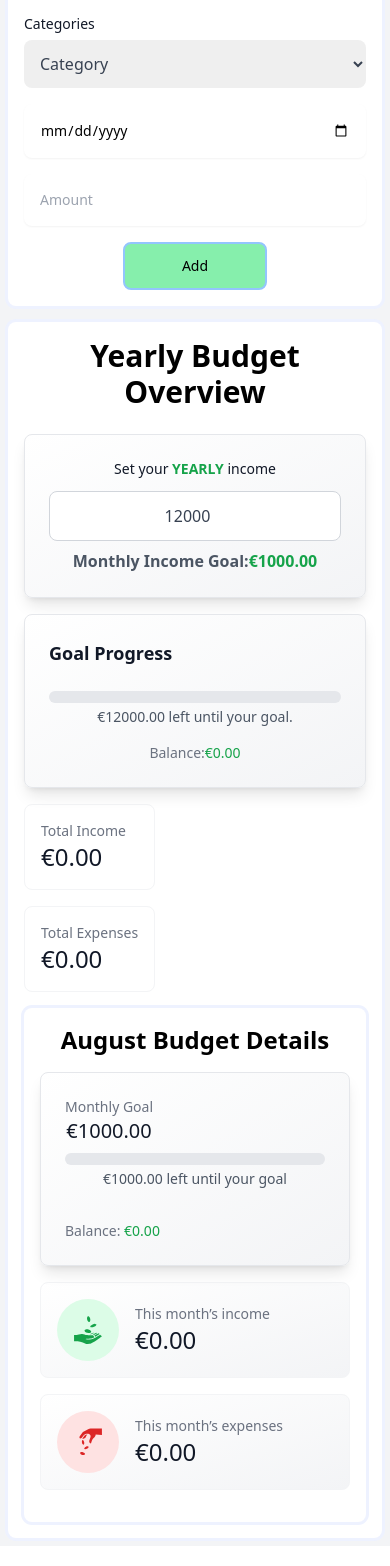
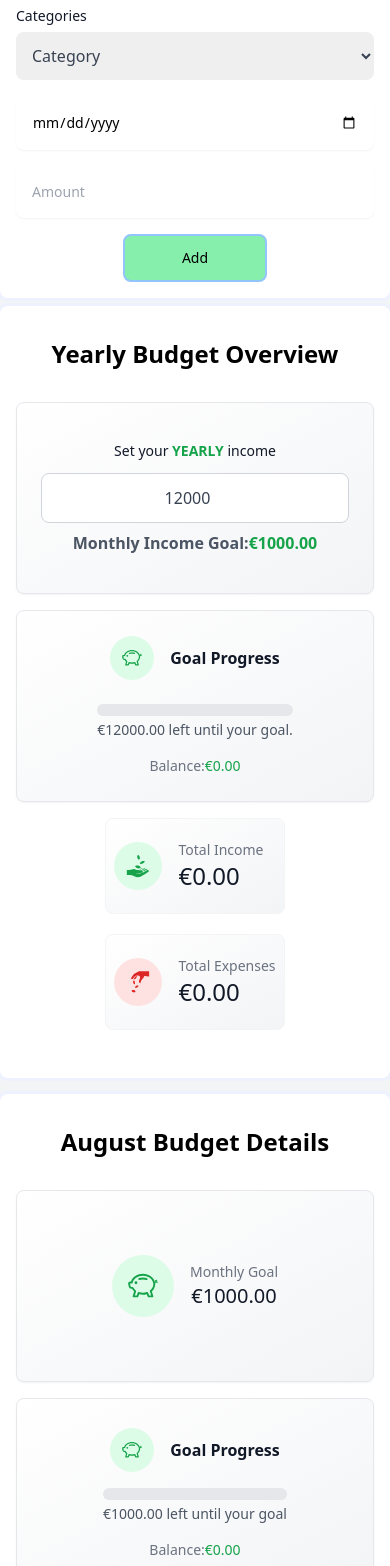
Before and after one commit to v-lahutik/CashFlow-Control, a React (Vite) app in the folder Front_End/: page / in a window 390 px wide. Shown: the part 434-2000 px from the top of the page. Built offline with nearby package versions, Linux system fonts and the light colour scheme.

Commit message:
footer added, mini table version for home page

```diff
--- a/Front_End/src/App.jsx
+++ b/Front_End/src/App.jsx
@@ -1,5 +1,6 @@
 import "./index.css";
-import { BudgetContext, BudgetProvider } from "./context/Context.jsx";
+import React from "react";
+import { BudgetProvider } from "./context/Context.jsx";
 import { BrowserRouter as Router, Routes, Route } from "react-router-dom";
 import Register from "./components/Register.jsx";
 import Login from "./components/Login.jsx";
@@ -7,22 +8,25 @@ import Header from "./components/Header.jsx";
 import Home from "./components/Home.jsx";
 import BudgetChart from "./components/BudgetChart";
 import Table from "./components/Table";
-
-
+import Footer from "./components/Footer";
 
 function App() {
-
   return (
     <BudgetProvider>
       <Router>
+        <div className="flex flex-col min-h-screen">
           <Header />
+          <main className="flex-grow">
             <Routes>
               <Route index element={<Home />} />
               <Route path="/register" element={<Register />} />
               <Route path="/login" element={<Login />} />
               <Route path="/overview" element={<BudgetChart />} />
-          <Route path="/table" element={<Table />} />
+              <Route path="/table" element={<Table display="full" />} />
             </Routes>
+          </main>
+          <Footer />
+        </div>
       </Router>
     </BudgetProvider>
   );
--- a/Front_End/src/components/BudgetDisplay.jsx
+++ b/Front_End/src/components/BudgetDisplay.jsx
@@ -1,7 +1,7 @@
 import { useContext } from "react";
 import { BudgetContext } from "../context/Context.jsx";
 import CurrentMonth from "./CurrentMonth.jsx";
-import { GiReceiveMoney, GiPayMoney, GiCash } from "react-icons/gi";
+import { GiReceiveMoney, GiPayMoney } from "react-icons/gi";
 import { BsPiggyBank } from "react-icons/bs";
 
 function BudgetDisplay() {
@@ -30,19 +30,20 @@ function BudgetDisplay() {
   const remainingOrExceeded = state.budgetGoal - difference;
 
   return (
-    <div className="bg-white p-4 rounded-lg ring ring-indigo-50 sm:p-6 lg:p-8 w-full max-w-screen-xl mx-auto">
-      <h1 className="text-center text-3xl font-bold mb-6">
+    <div className= "flex flex-col w-full pb-4">
+    <div className=" bg-white p-4 rounded-lg ring ring-indigo-50 sm:p-6 lg:p-8 w-full max-w-screen-xl mx-auto">
+       <h2 className="text-center text-2xl font-bold mb-4 py-4">
         Yearly Budget Overview
-      </h1>
+      </h2>
 
-      <div className="flex flex-col md:flex-row justify-between items-start">
+      <div className="flex flex-col md:flex-row justify-between items-center gap-4 pb-4">
         {/* Set Your Yearly Income */}
-        <article className="flex flex-col rounded-lg border border-gray-200 bg-gradient-to-br from-white to-gray-100 p-6 sm:p-8 shadow-lg transition-transform transform hover:scale-105 w-full md:w-64 mb-4 md:mb-0">
+        <article className="flex flex-col justify-center items-center rounded-lg border border-gray-200 bg-gradient-to-br from-white to-gray-100 p-6 sm:p-8 shadow-sm w-full md:w-64 h-48">
           <label
             htmlFor="budgetGoal"
             className="block text-sm font-medium text-gray-900 mb-2 text-center"
           >
-            Set your <span className="font-bold text-green-600 ">YEARLY </span>
+            Set your <span className="font-bold text-green-600">YEARLY </span>
             income
           </label>
           <input
@@ -59,19 +60,19 @@ function BudgetDisplay() {
           </p>
         </article>
 
-        {/* Combined Progress Bar and Balance */}
-        <article className="flex flex-col rounded-lg border border-gray-200 bg-gradient-to-br from-white to-gray-100 p-6 sm:p-8 shadow-lg transition-transform transform hover:scale-105 w-full md:w-80 mb-4 md:mb-0">
+        {/* Progress Bar and Balance */}
+        <article className="flex flex-col justify-center items-center rounded-lg border border-gray-200 bg-gradient-to-br from-white to-gray-100 p-6 sm:p-8 shadow-sm w-full md:w-64 h-48">
           <div className="flex items-center gap-4">
-            <span className="hidden rounded-full bg-green-100 p-4 text-green-600 sm:block icon">
-              <BsPiggyBank size={30} />
+            <span className="rounded-full bg-green-100 p-3 text-green-600">
+              <BsPiggyBank size={20} />
             </span>
-            <h3 className="text-lg font-semibold text-gray-900 text-center">
+            <h3 className="text-md font-semibold text-gray-900 text-center">
               Goal Progress
             </h3>
           </div>
 
           <div className="mt-4 text-center">
-            <div className="relative mt-2 w-full max-w-xs mx-auto bg-gray-200 rounded-full h-3">
+            <div className="relative mt-2 w-full bg-gray-200 rounded-full h-3">
               <div
                 className="absolute top-0 left-0 h-full bg-green-600 rounded-full"
                 style={{
@@ -105,12 +106,12 @@ function BudgetDisplay() {
         </article>
 
         {/* Total Income and Total Expenses */}
-        <div className="flex flex-col items-center md:items-start">
+        <div className="flex flex-col items-center md:items-start gap-1">
           {/* Total Income */}
-          <article className="flex items-center justify-between rounded-lg border border-gray-100 bg-white p-4 sm:p-6 lg:p-8 w-full sm:w-80 max-w-xs lg:max-w-sm mb-4">
+          <article className="flex items-center justify-between rounded-lg border border-gray-100 bg-gradient-to-br from-white to-gray-100 p-2 sm:p-4 lg:p-6 w-full sm:w-64 max-w-xs mb-4 md:mb-0 h-24">
             <div className="flex items-center gap-4">
-              <span className="hidden rounded-full bg-green-100 p-4 text-green-600 sm:block icon">
-                <GiReceiveMoney size={30} />
+            <span className="rounded-full bg-green-100 p-3 text-green-600">
+                <GiReceiveMoney size={24} />
               </span>
               <div>
                 <p className="text-sm text-gray-500">Total Income</p>
@@ -122,10 +123,10 @@ function BudgetDisplay() {
           </article>
 
           {/* Total Expenses */}
-          <article className="flex items-center justify-between rounded-lg border border-gray-100 bg-white p-4 sm:p-6 lg:p-8 w-full sm:w-80 max-w-xs lg:max-w-sm">
+          <article className="flex items-center justify-between rounded-lg border border-gray-100 bg-gradient-to-br from-white to-gray-100 p-2 sm:p-4 lg:p-6 w-full sm:w-64 max-w-xs mb-4 md:mb-0 h-24">
             <div className="flex items-center gap-4">
-              <span className="hidden rounded-full bg-red-100 p-4 text-red-600 sm:block icon">
-                <GiPayMoney size={30} />
+            <span className="rounded-full bg-red-100 p-3 text-red-600">
+                <GiPayMoney size={24} />
               </span>
               <div>
                 <p className="text-sm text-gray-500">Total Expenses</p>
@@ -138,7 +139,9 @@ function BudgetDisplay() {
         </div>
       </div>
 
-      <CurrentMonth />
+
+    </div>
+    <CurrentMonth />
     </div>
   );
 }
--- a/Front_End/src/components/CurrentMonth.jsx
+++ b/Front_End/src/components/CurrentMonth.jsx
@@ -1,11 +1,6 @@
 import React, { useContext } from "react";
 import { BudgetContext } from "../context/Context.jsx";
-import {
-  GiMoneyStack,
-  GiReceiveMoney,
-  GiPayMoney,
-  GiCash,
-} from "react-icons/gi";
+import { GiReceiveMoney, GiPayMoney } from "react-icons/gi";
 import { BsPiggyBank } from "react-icons/bs";
 
 function CurrentMonth() {
@@ -26,43 +21,43 @@ function CurrentMonth() {
   const currentMonthBalance =
     currentMonth.actualIncome - Math.abs(currentMonth.actualExpenses);
 
-  const remainingOrExceededForMonth = currentMonthBalance - currentMonth.goal;
-
-  const currentMonthGoalMessage =
-    remainingOrExceededForMonth >= 0
-      ? `You are €${remainingOrExceededForMonth.toFixed(
-          2
-        )} over your goal for ${currentMonthName}.`
-      : `You are €${Math.abs(remainingOrExceededForMonth).toFixed(
-          2
-        )} under your goal for ${currentMonthName}.`;
-
   const progressPercentage = Math.min(
     ((currentMonth.actualIncome / currentMonth.goal) * 100).toFixed(2),
     100
   );
-
   return (
     <div className="bg-white p-4 rounded-lg ring ring-indigo-50 sm:p-6 lg:p-8 w-full max-w-screen-xl mx-auto mt-4">
-      <h2 className="text-center text-2xl font-bold mb-4">
+      <h2 className="text-center text-2xl font-bold mb-4 py-4">
         {currentMonthName} Budget Details
       </h2>
-      <div className="flex flex-col md:flex-row justify-between items-start">
-        {/* Combined Balance and Monthly Goal Card */}
-        <article className="flex flex-col rounded-lg text-center border border-gray-200 bg-gradient-to-br from-white to-gray-100 p-6 sm:p-8 shadow-lg transition-transform transform hover:scale-105 w-full md:w-80 mb-4 md:mb-0">
-          <div className="flex items-center  gap-4">
-          <span className="hidden rounded-full bg-green-100 p-4 text-green-600 sm:block icon ">
+      <div className="flex flex-col md:flex-row justify-between items-center gap-4 pb-4">
+        {/* Monthly Goal Card */}
+        <article className="flex flex-col justify-center items-center rounded-lg text-center border border-gray-200 bg-gradient-to-br from-white to-gray-100 p-6 sm:p-8 shadow-sm w-full md:w-64 h-48">
+          <div className="flex items-center gap-4">
+            <span className="rounded-full bg-green-100 p-4 text-green-600">
               <BsPiggyBank size={30} />
             </span>
             <div>
-              <p className="text-sm text-gray-500 ">Monthly Goal</p>
+              <p className="text-sm text-gray-500">Monthly Goal</p>
               <p className="text-xl font-medium text-gray-900">
                 €{currentMonth.goal.toFixed(2)}
               </p>
             </div>
           </div>
+        </article>
 
-          {/* Progress Bar */}
+        {/* Goal Progress Card */}
+        <article className="flex flex-col justify-center items-center rounded-lg border border-gray-200 bg-gradient-to-br from-white to-gray-100 p-4 sm:p-8 shadow-sm w-full md:w-64 h-48">
+          <div className="flex items-center gap-4">
+            <span className="rounded-full bg-green-100 p-3 text-green-600">
+              <BsPiggyBank size={20} />
+            </span>
+            <h3 className="text-md font-semibold text-gray-900 text-center">
+              Goal Progress
+            </h3>
+          </div>
+
+          <div className="mt-2 text-center">
             <div className="relative mt-2 w-full bg-gray-200 rounded-full h-3">
               <div
                 className="absolute top-0 left-0 h-full bg-green-600 rounded-full"
@@ -70,7 +65,7 @@ function CurrentMonth() {
               />
             </div>
 
-          <p className="text-sm text-gray-600 mt-1 text-center">
+            <p className="text-sm text-gray-600 mt-1">
               {currentMonth.actualIncome >= currentMonth.goal
                 ? `€${(currentMonth.actualIncome - currentMonth.goal).toFixed(
                     2
@@ -80,48 +75,45 @@ function CurrentMonth() {
                   )} left until your goal`}
             </p>
 
-          {/* Balance Display */}
-          <div className="flex items-center gap-4 mt-4 ">
-            <div >
-            <p className="text-sm text-gray-500 mt-4">Balance: <span
+            <p className="text-sm text-gray-500 mt-4">
+              Balance:
+              <span
                 className={`font-medium ${
                   currentMonthBalance >= 0 ? "text-green-600" : "text-red-600"
                 }`}
               >
                 €{currentMonthBalance.toFixed(2)}
-              </span></p>
-
-
-            </div>
+              </span>
+            </p>
           </div>
         </article>
 
         {/* Income and Expenses Cards */}
-        <div className="flex flex-col md:flex-row md:ml-4 w-full justify-around">
+        <div className="flex flex-col items-center md:items-start gap-1">
           {/* Income Card */}
-          <article className="flex items-center justify-between rounded-lg border border-gray-100 bg-gradient-to-br from-white to-gray-100 p-4 sm:p-6 lg:p-8 w-full sm:w-80 max-w-xs lg:max-w-sm mb-4 md:mb-0">
+          <article className="flex items-center justify-between rounded-lg border border-gray-100 bg-gradient-to-br from-white to-gray-100 p-2 sm:p-4 lg:p-6 w-full sm:w-64 max-w-xs mb-4 md:mb-0 h-24">
             <div className="flex items-center gap-4">
-              <span className="rounded-full bg-green-100 p-4 text-green-600">
-                <GiReceiveMoney size={30} />
+              <span className="rounded-full bg-green-100 p-3 text-green-600">
+                <GiReceiveMoney size={24} />
               </span>
               <div>
-                <p className="text-sm text-gray-500">This month’s income</p>
-                <p className="text-2xl font-medium text-gray-900">
+                <p className="text-xs text-gray-500">This month’s income</p>
+
+                <p className="text-xl text-center font-medium text-gray-900">
                   €{currentMonth.actualIncome.toFixed(2)}
                 </p>
               </div>
             </div>
           </article>
-
           {/* Expenses Card */}
-          <article className="flex items-center justify-between rounded-lg border border-gray-100 bg-gradient-to-br from-white to-gray-100 p-4 sm:p-6 lg:p-8 w-full sm:w-80 max-w-xs lg:max-w-sm mb-4 md:mb-0">
+          <article className="flex items-center justify-between rounded-lg border border-gray-100 bg-gradient-to-br from-white to-gray-100 p-2 sm:p-4 lg:p-6 w-full sm:w-64 max-w-xs mb-4 md:mb-0 h-24">
             <div className="flex items-center gap-4">
-              <span className="rounded-full bg-red-100 p-4 text-red-600">
-                <GiPayMoney size={30} />
+              <span className="rounded-full bg-red-100 p-3 text-red-600">
+                <GiPayMoney size={24} />
               </span>
               <div>
-                <p className="text-sm text-gray-500">This month’s expenses</p>
-                <p className="text-2xl font-medium text-gray-900">
+                <p className="text-xs text-gray-500">This month’s expenses</p>
+                <p className="text-xl text-center font-medium text-gray-900">
                   €{currentMonth.actualExpenses.toFixed(2)}
                 </p>
               </div>
--- /dev/null
+++ b/Front_End/src/components/Footer.jsx
@@ -0,0 +1,27 @@
+function Footer() {
+    return (
+      <footer className="bg-gray-200 rounded-lg shadow dark:bg-gray-800 py-3">
+        <div className="w-full mx-auto max-w-screen-xl p-4 md:flex md:items-center md:justify-between">
+          <span className="text-sm text-gray-500 sm:text-center dark:text-gray-400">
+            © 2024 <a href="#" className="hover:underline">CashFlow Control ™</a>. All Rights Reserved.
+          </span>
+          <ul className="flex flex-wrap items-center mt-3 text-sm font-medium text-gray-500 dark:text-gray-400 sm:mt-0 md:ml-auto">
+            <li>
+              <a href="#" className="hover:underline me-4 md:me-6">About</a>
+            </li>
+            <li>
+              <a href="#" className="hover:underline me-4 md:me-6">Privacy Policy</a>
+            </li>
+            <li>
+              <a href="#" className="hover:underline me-4 md:me-6">Licensing</a>
+            </li>
+            <li>
+              <a href="#" className="hover:underline">Contact</a>
+            </li>
+          </ul>
+        </div>
+      </footer>
+    );
+  }
+
+  export default Footer;
--- a/Front_End/src/components/Header.jsx
+++ b/Front_End/src/components/Header.jsx
@@ -146,6 +146,7 @@ function Header() {
               </NavLink>
             </li>
 
+
           </ul>
         </div>
       </div>
--- a/Front_End/src/components/Home.jsx
+++ b/Front_End/src/components/Home.jsx
@@ -5,23 +5,16 @@ import Table from './Table.jsx'
 import BudgetDisplay from './BudgetDisplay.jsx'
 
 
-
 function Home() {
-  const [display, setDisplay] = useState("budget");
-
-  const toggleView = () => {
-    setDisplay((prev) => (prev === "budget" ? "table" : "budget"));
-  };
+  const [display, setDisplay] = useState("minimized")
 
   return (
-    <div className="main-container bg-gray-100 p-2 sm:p-4 lg:p-6">
-      <div className="top-container flex flex-col sm:flex-row gap-4">
+      <div className="main-container bg-gray-100 flex flex-col sm:flex-row gap-2 sm:p-2 lg:p-2">
         <TransactionForm />
         <BudgetDisplay />
+        <Table display={display} />
       </div>
 
-    </div>
   );
 }
-
 export default Home;
--- a/Front_End/src/components/TransactionForm.jsx
+++ b/Front_End/src/components/TransactionForm.jsx
@@ -1,5 +1,6 @@
 import { useContext, useState } from "react";
 import { BudgetContext } from "../context/Context.jsx";
+
 
 function TransactionForm() {
   const { dispatch } = useContext(BudgetContext);
@@ -82,7 +83,7 @@ function TransactionForm() {
       : ["Salary", "Investment", "Side Business", "Add new income"];
 
   return (
-    <div className="bg-white rounded-lg p-4 ring ring-indigo-50 sm:p-6 lg:p-8 w-30 max-w-screen-xl mx-auto">
+    <div className="bg-white rounded-lg p-4 ring ring-indigo-50 sm:p-6 lg:p-8 max-w-screen-xl mx-auto min-w-96 ">
       <div className="text-center">
         <h1 className="text-2xl font-bold sm:text-3xl">
           Start logging your transactions
--- a/Front_End/src/index.css
+++ b/Front_End/src/index.css
@@ -12,6 +12,7 @@ body, html{
   margin: 0;
   padding: 0;
 }
+
 .icon {
   font-size: 1.5em;
 }
--- a/Front_End/tailwind.config.js
+++ b/Front_End/tailwind.config.js
@@ -4,6 +4,7 @@ export default {
     "./index.html",
     "./src/**/*.{js,ts,jsx,tsx}",
   ],
+  darkMode: 'class',
   theme: {
     extend: {},
   },
```
Also changed, not shown: Front_End/src/components/Table.jsx (+147 -11 lines). Lines whose indentation alone changed are shown as unchanged.
